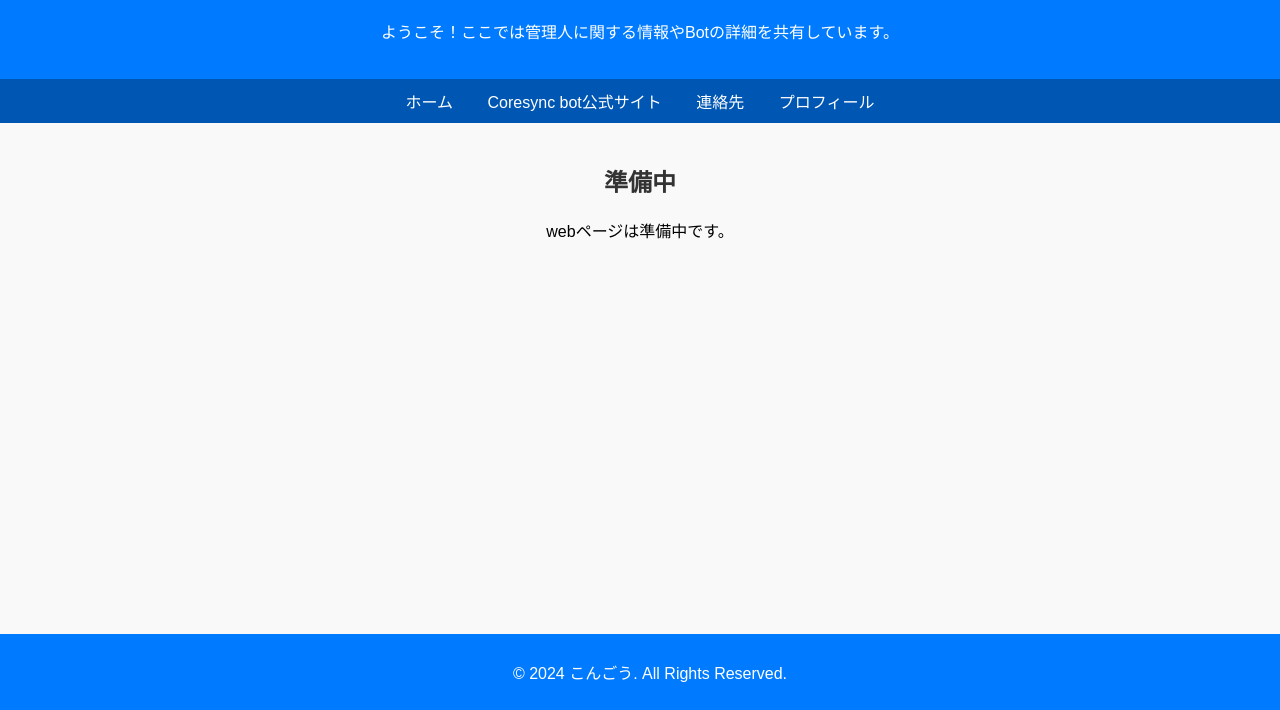
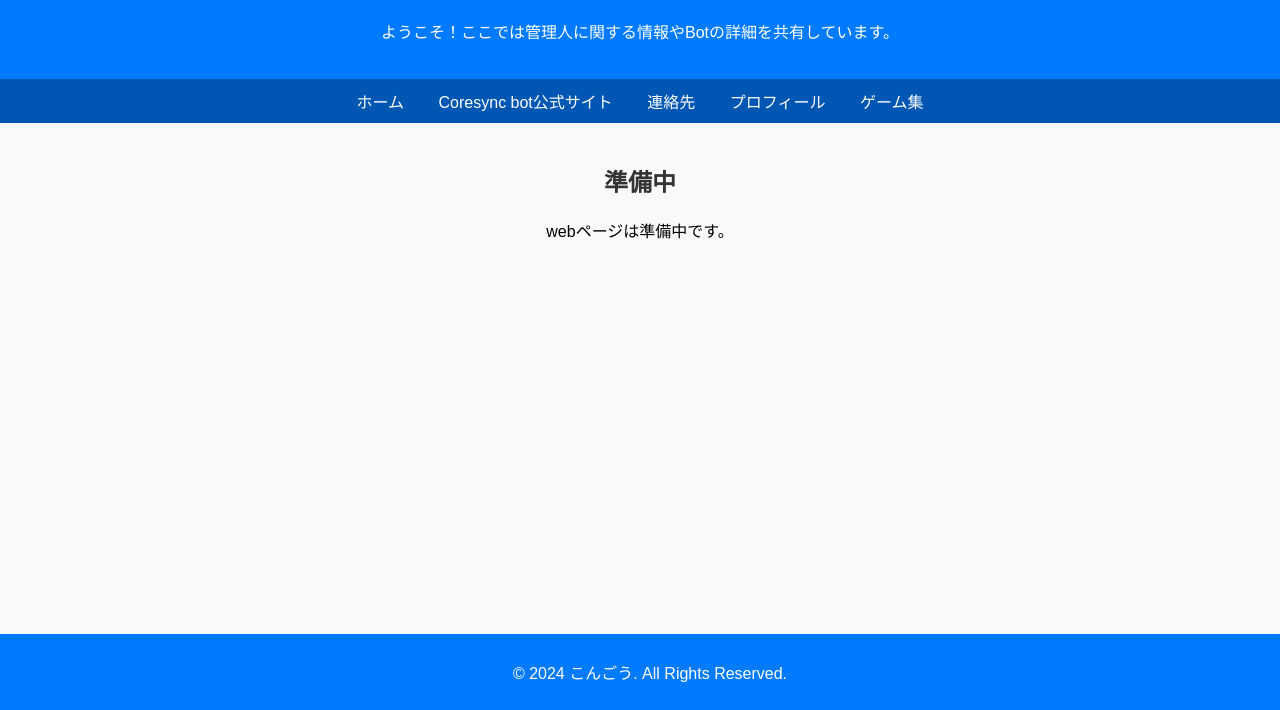
Before and after one commit to Kongou173/Homepage, a plain HTML site: page docs/index.html in a window 1280 px wide. Shown: the part 90-800 px from the top of the page. Drawn offline with Linux system fonts and the light colour scheme.

Commit message:
Update index.html

```diff
--- a/docs/index.html
+++ b/docs/index.html
@@ -52,6 +52,7 @@
     <a href="https://kongou173.github.io/Coresync-bot/">Coresync bot公式サイト</a>
     <a href="contact.html">連絡先</a>
     <a href="profile.html">プロフィール</a>
+    <a href="games.html">ゲーム集</a>
   </nav>
   <div class="content">
       <h2>準備中</h2>
```
